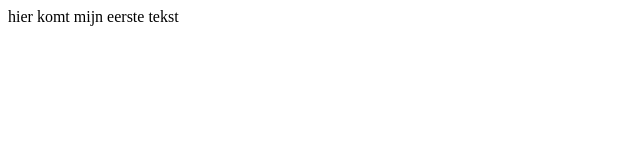
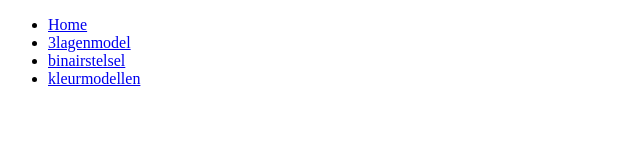
Before and after one commit to ts123456789/ts123456789.github.io, a plain HTML site: page index.html in a window 1280 px wide. Shown: the whole page, without its empty margins (0-640 px from the left). Drawn offline with Linux system fonts and the light colour scheme.

Commit message:
Nieuwe pagina's toegevoegd

```diff
--- a/index.html
+++ b/index.html
@@ -2,9 +2,19 @@
 <html>
     <head>
         <title>het eerste begin</title>
+
         <meta charset="utf-8">
     </head>
     <body>
-        hier komt mijn eerste tekst
+
+            <ul>
+                <li><a href="index.html">Home</a></li>
+                <li><a href=3lagenmodel.html>3lagenmodel</a></li>
+                <li><a href="binairstelsel.html">binairstelsel</a></li>
+                <li><a href="kleurmodellen.html">kleurmodellen</a></li>
+            </ul>
+
+            <img src=""
+
     </body>
 </html>
```
